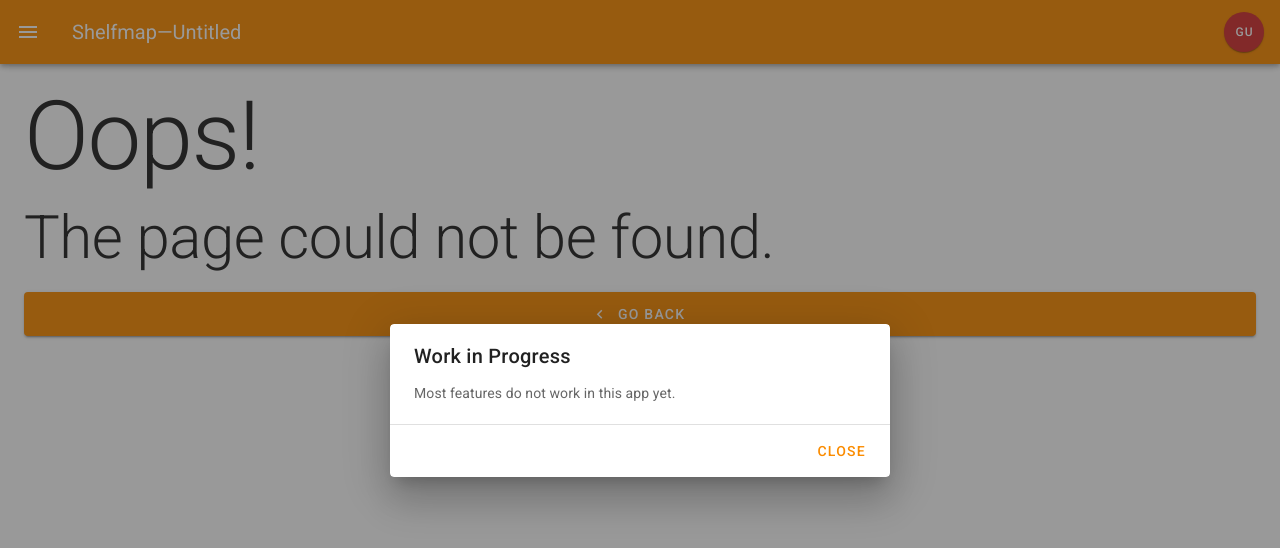
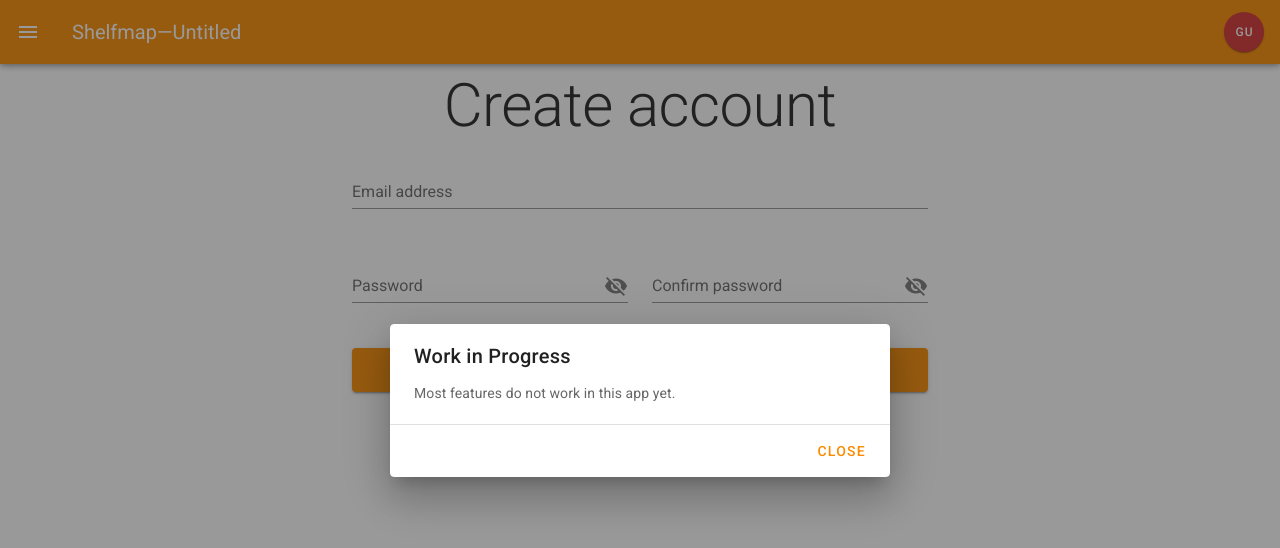
Before and after one commit to Tastyfish/shelfmap-frontend, a Vue app: page /create in a window 1280 px wide. Shown: the top 548 px of the page. Built offline with nearby package versions, Linux system fonts and the light colour scheme.

Commit message:
Add basic user sign up and sign in

```diff
--- a/src/App.vue
+++ b/src/App.vue
@@ -43,15 +43,18 @@
           <v-btn
             fab color="secondary" small elevation="1"
             v-bind="attrs"
-            v-on="on">
-            GU
+            v-on="on"
+            :title="$store.state.email"
+          >
+            {{ $store.state.email.substring(0, 2) }}
           </v-btn>
         </template>
         <v-list>
           <v-list-item
-            v-for="(item, index) in avatarItems"
+            v-for="(item, index) in $store.state.signedIn ? signedInItems : signedOutItems"
             :key="index"
             link
+            :to="item.to"
           >
             <v-list-item-title>{{ item.title }}</v-list-item-title>
           </v-list-item>
@@ -108,8 +111,11 @@ export default Vue.extend({
       { title: 'Shelves', icon: 'mdi-bookshelf', to: '/admin/shelf' },
       { title: 'Products', icon: 'mdi-package', to: '/admin/product' }
     ],
-    avatarItems: [
-      { title: 'Sign Out' }
+    signedOutItems: [
+      { title: 'Sign in', to: '/signin' }
+    ],
+    signedInItems: [
+      { title: 'Sign out', to: '/signout' }
     ],
     productSelectionEnabled: false,
     newapp: localStorage.getItem('app--hide-new-app') !== 'true'
--- /dev/null
+++ b/src/components/PasswordField.vue
@@ -0,0 +1,25 @@
+<template>
+  <v-text-field
+    :name="name"
+    :label="label"
+    :value="value"
+    @input="$emit('input', $event)"
+    :type="revealPassword ? 'text' : 'password'"
+    :append-icon="revealPassword ? 'mdi-eye' : 'mdi-eye-off'"
+    @click:append="revealPassword = !revealPassword"
+  />
+</template>
+
+<script lang="ts">
+import { Vue, Component, Prop } from 'vue-property-decorator'
+
+@Component({
+})
+export default class PasswordField extends Vue {
+  private revealPassword = false
+
+  @Prop({ default: 'password' }) readonly name!: string
+  @Prop({ default: 'Password' }) readonly label!: string
+  @Prop({ default: '' }) readonly value!: string
+}
+</script>
--- a/src/router/index.ts
+++ b/src/router/index.ts
@@ -23,6 +23,22 @@ const routes: Array<RouteConfig> = [
     component: () => import(/* webpackChunkName: "about" */ '@/views/About.vue')
   },
   {
+    path: '/signin',
+    name: 'signin',
+    // route level code-splitting
+    // this generates a separate chunk (about.[hash].js) for this route
+    // which is lazy-loaded when the route is visited.
+    component: () => import(/* webpackChunkName: "signin" */ '@/views/Signin.vue')
+  },
+  {
+    path: '/create',
+    name: 'create-account',
+    // route level code-splitting
+    // this generates a separate chunk (about.[hash].js) for this route
+    // which is lazy-loaded when the route is visited.
+    component: () => import(/* webpackChunkName: "create-account" */ '@/views/CreateAccount.vue')
+  },
+  {
     path: '/admin',
     name: 'admin-site',
     component: () => import(/* webpackChunkName: "admin-site" */ '@/views/AdminSite.vue')
--- a/src/store/index.ts
+++ b/src/store/index.ts
@@ -5,6 +5,10 @@ Vue.use(Vuex)
 
 export default new Vuex.Store({
   state: {
+    email: localStorage.email ?? 'guest',
+    signedIn: localStorage.authSignedIn === 'true' || false,
+    csrfToken: localStorage.authCSRF,
+
     siteName: 'Untitled',
     mapImageName: 'blank.png'
   },
@@ -19,6 +23,22 @@ export default new Vuex.Store({
     },
     setMapImageTile (state, { x, y, z, tile }) {
       console.log(`tile: ${x}, ${y}, ${z}`)
+    },
+    signin (state, { email, csrf }) {
+      state.email = email
+      state.signedIn = true
+      state.csrfToken = csrf
+      localStorage.email = email
+      localStorage.authSignedIn = true
+      localStorage.authCSRF = csrf
+    },
+    signout (state) {
+      state.email = 'guest'
+      state.signedIn = false
+      state.csrfToken = null
+      delete localStorage.email
+      delete localStorage.authSignedIn
+      delete localStorage.authCSRF
     }
   },
   actions: {
--- /dev/null
+++ b/src/views/CreateAccount.vue
@@ -0,0 +1,113 @@
+<template>
+  <v-form @submit.prevent="createAccount">
+    <v-container style="max-width: 600px">
+      <v-row>
+        <v-col align="center">
+          <div class="text-h2">
+            Create account
+          </div>
+        </v-col>
+      </v-row>
+      <v-row>
+        <v-col>
+          <v-text-field label="Email address" name="email"
+            v-model="email"
+          />
+        </v-col>
+      </v-row>
+      <v-row>
+        <v-col cols="12" sm="6">
+          <PasswordField label="Password" name="password"
+            v-model="password"
+          />
+        </v-col>
+        <v-col cols="12" sm="6">
+          <PasswordField label="Confirm password" name="confirm_password"
+            v-model="confirmPassword"
+          />
+        </v-col>
+      </v-row>
+      <v-row>
+        <v-col>
+          <v-btn color="primary" large block type="submit">
+            Create account
+          </v-btn>
+        </v-col>
+      </v-row>
+    </v-container>
+  </v-form>
+</template>
+
+<script lang="ts">
+import { Vue, Component } from 'vue-property-decorator'
+import store from '@/store'
+import PasswordField from '@/components/PasswordField.vue'
+import { AxiosResponse, AxiosError } from 'axios'
+import { plainAxios } from '@/api/backend'
+
+function isError (value: AxiosError | AxiosResponse): value is AxiosError {
+  return (value as AxiosError).toJSON !== undefined
+}
+
+@Component({
+  store,
+  components: {
+    PasswordField
+  }
+})
+export default class CreateAccount extends Vue {
+  private email = ''
+  private password = ''
+  private confirmPassword = ''
+  private error = ''
+
+  get hasError (): boolean {
+    return this.error.length > 0
+  }
+
+  set hasError (value: boolean) {
+    this.error = ''
+  }
+
+  created () {
+    this.checkedSignedIn()
+  }
+
+  updated () {
+    this.checkedSignedIn()
+  }
+
+  checkedSignedIn () {
+    if (this.$store.state.signedIn) {
+      this.$router.replace('/')
+    }
+  }
+
+  signupSuccessful (response: AxiosResponse): void {
+    console.log(response)
+
+    if (!response.data.csrf) {
+      this.signupFailed(response)
+      return
+    }
+
+    this.$store.commit('signin', { email: this.email, csrf: response.data.csrf })
+    this.error = ''
+    this.$router.replace('/')
+  }
+
+  signupFailed (msg: AxiosResponse | AxiosError) {
+    const response = isError(msg) ? msg?.response : msg
+
+    this.error = (response?.data?.error) || 'Something went wrong'
+    this.$store.commit('signout')
+  }
+
+  createAccount (): void {
+    /* eslint-disable @typescript-eslint/camelcase */
+    plainAxios.post('/signup', { email: this.email, password: this.password, password_confirmation: this.confirmPassword })
+      .then(response => this.signupSuccessful(response))
+      .catch(error => this.signupFailed(error))
+  }
+}
+</script>
--- /dev/null
+++ b/src/views/Signin.vue
@@ -0,0 +1,137 @@
+<template>
+  <v-form @submit.prevent="signin">
+    <v-container style="max-width: 600px">
+      <v-row>
+        <v-col align="center">
+          <div class="text-h2">
+            Sign in
+          </div>
+        </v-col>
+      </v-row>
+      <v-row>
+        <v-col>
+          <v-text-field label="Email address" name="email"
+            v-model="email"
+          />
+        </v-col>
+      </v-row>
+      <v-row>
+        <v-col>
+          <PasswordField label="Password" name="password"
+            v-model="password"
+          />
+        </v-col>
+      </v-row>
+      <v-row>
+        <v-col>
+          <v-btn color="primary" large block type="submit">
+            Sign in
+          </v-btn>
+        </v-col>
+      </v-row>
+      <v-row>
+        <v-col>
+          <v-btn color="secondary" text block
+            :to="{ name: 'create-account' }"
+          >
+            Create account
+          </v-btn>
+        </v-col>
+      </v-row>
+    </v-container>
+    <v-dialog v-model="hasError" width="500">
+      <v-card>
+        <v-card-title>
+          Sign in error
+        </v-card-title>
+        <v-card-text>
+          {{ error }}
+        </v-card-text>
+        <v-divider />
+        <v-card-actions>
+          <v-spacer />
+          <v-btn
+            text
+            color="primary"
+            @click="hasError = false"
+          >
+            Close
+          </v-btn>
+        </v-card-actions>
+      </v-card>
+    </v-dialog>
+  </v-form>
+</template>
+
+<script lang='ts'>
+import { Vue, Component } from 'vue-property-decorator'
+import store from '@/store'
+import PasswordField from '@/components/PasswordField.vue'
+import { AxiosResponse, AxiosError } from 'axios'
+import { plainAxios } from '@/api/backend'
+
+function isError (value: AxiosError | AxiosResponse): value is AxiosError {
+  return (value as AxiosError).toJSON !== undefined
+}
+
+@Component({
+  components: {
+    PasswordField
+  },
+  store
+})
+export default class Signin extends Vue {
+  private email = ''
+  private password = ''
+  private error = ''
+
+  get hasError (): boolean {
+    return this.error.length > 0
+  }
+
+  set hasError (value: boolean) {
+    this.error = ''
+  }
+
+  submit (): void {
+    alert('hi')
+  }
+
+  created () {
+    this.checkSignedIn()
+  }
+
+  updated () {
+    this.checkSignedIn()
+  }
+
+  checkSignedIn () {
+    if (this.$store.state.signedIn) {
+      this.$router.replace('/')
+    }
+  }
+
+  signinFailed (msg: AxiosError | AxiosResponse) {
+    const response = isError(msg) ? msg?.response : msg
+
+    this.error = response?.data?.error || `Could not sign you in: Error ${response?.status}`
+    this.$store.commit('signout')
+  }
+
+  signinSuccessful (response: AxiosResponse) {
+    if (!response.data.csrf) {
+      this.signinFailed(response)
+      return
+    }
+    this.$store.commit('signin', { email: this.email, csrf: response.data.csrf })
+    this.error = ''
+    this.$router.replace('/')
+  }
+
+  signin () {
+    plainAxios.post('/signin', { email: this.email, password: this.password })
+      .then((response: AxiosResponse) => this.signinSuccessful(response))
+      .catch((error: AxiosError) => this.signinFailed(error))
+  }
+}
+</script>
```
